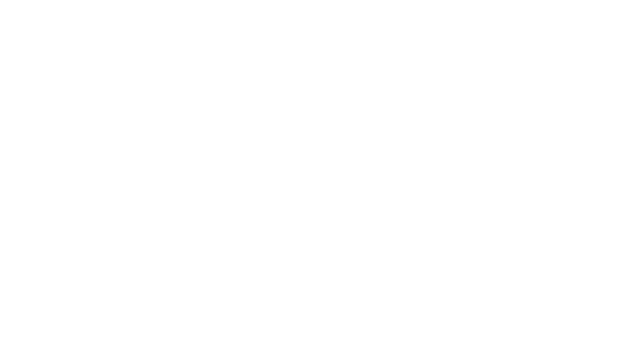
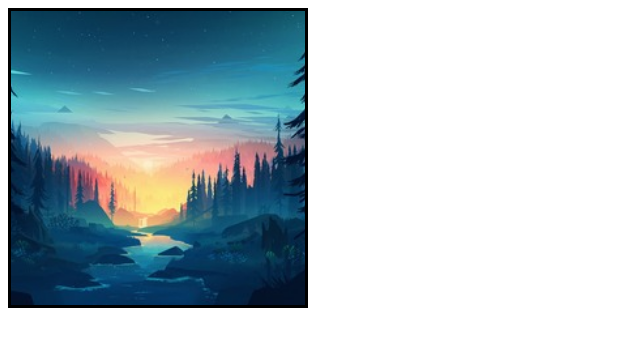
Before and after one commit to js-tasks-ru/htmlcss-20210513_mkhd, a website: page 06-lection4/03-srcset/index.html in a window 1280 px wide. Shown: the whole page, without its empty margins (0-640 px from the left). Drawn offline with Linux system fonts and the light colour scheme.

Commit message:
added srcset

```diff
--- a/06-lection4/03-srcset/index.html
+++ b/06-lection4/03-srcset/index.html
@@ -1,10 +1,17 @@
 <!DOCTYPE html>
 <html lang="ru">
-    <head>
-        <link rel="stylesheet" href="../../assets/css/main.css">
-        <link rel="stylesheet" href="./srcset.css">
-    </head>
-    <body>
-
-    </body>
+  <head>
+    <link rel="stylesheet" href="../../assets/css/main.css" />
+    <link rel="stylesheet" href="./srcset.css" />
+  </head>
+  <body>
+    <div class="someblock">
+      <img
+        src="./public/forest_400.jpg"
+        srcset=""
+        alt="./public/forest_400.jpg 1x, ./public/forest_768.jpg 2x"
+        class="someblock__img"
+      />
+    </div>
+  </body>
 </html>
--- a/06-lection4/03-srcset/srcset.css
+++ b/06-lection4/03-srcset/srcset.css
@@ -0,0 +1,11 @@
+.someblock {
+  width: 300px;
+  height: 300px;
+  border: 3px solid black;
+}
+
+.someblock__img {
+  width: 100%;
+  height: 100%;
+  object-fit: cover;
+}
```
